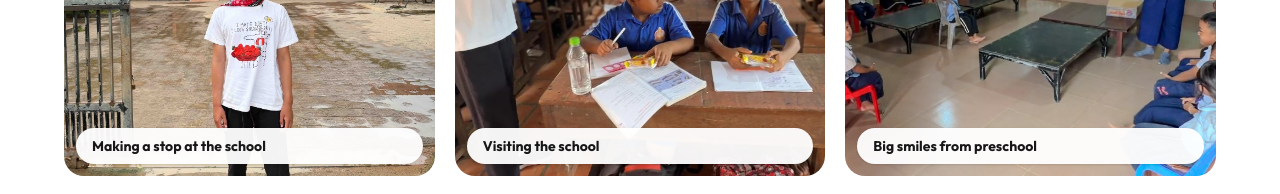
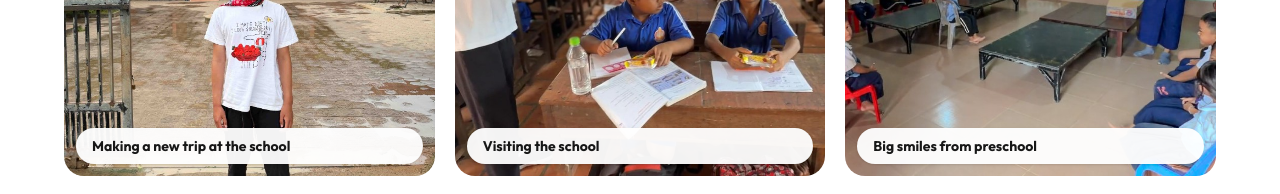
Before and after one commit to iampiotr/ramenrun, a React (Vite) app: page / in a window 1280 px wide. Shown: the part 5680-5874 px from the top of the page. Built offline with nearby package versions, Linux system fonts and the light colour scheme.

Commit message:
Rename the school stop caption to a new trip.

```diff
--- a/src/content.ts
+++ b/src/content.ts
@@ -126,7 +126,7 @@ export const gallery = {
     {
       src: photo('02c.jpg'),
       alt: 'I stand in a helmet in a schoolyard in front of a school building and the Cambodian flag',
-      caption: 'Making a stop at the school',
+      caption: 'Making a new trip at the school',
       width: 676,
       height: 1024,
     },
```
